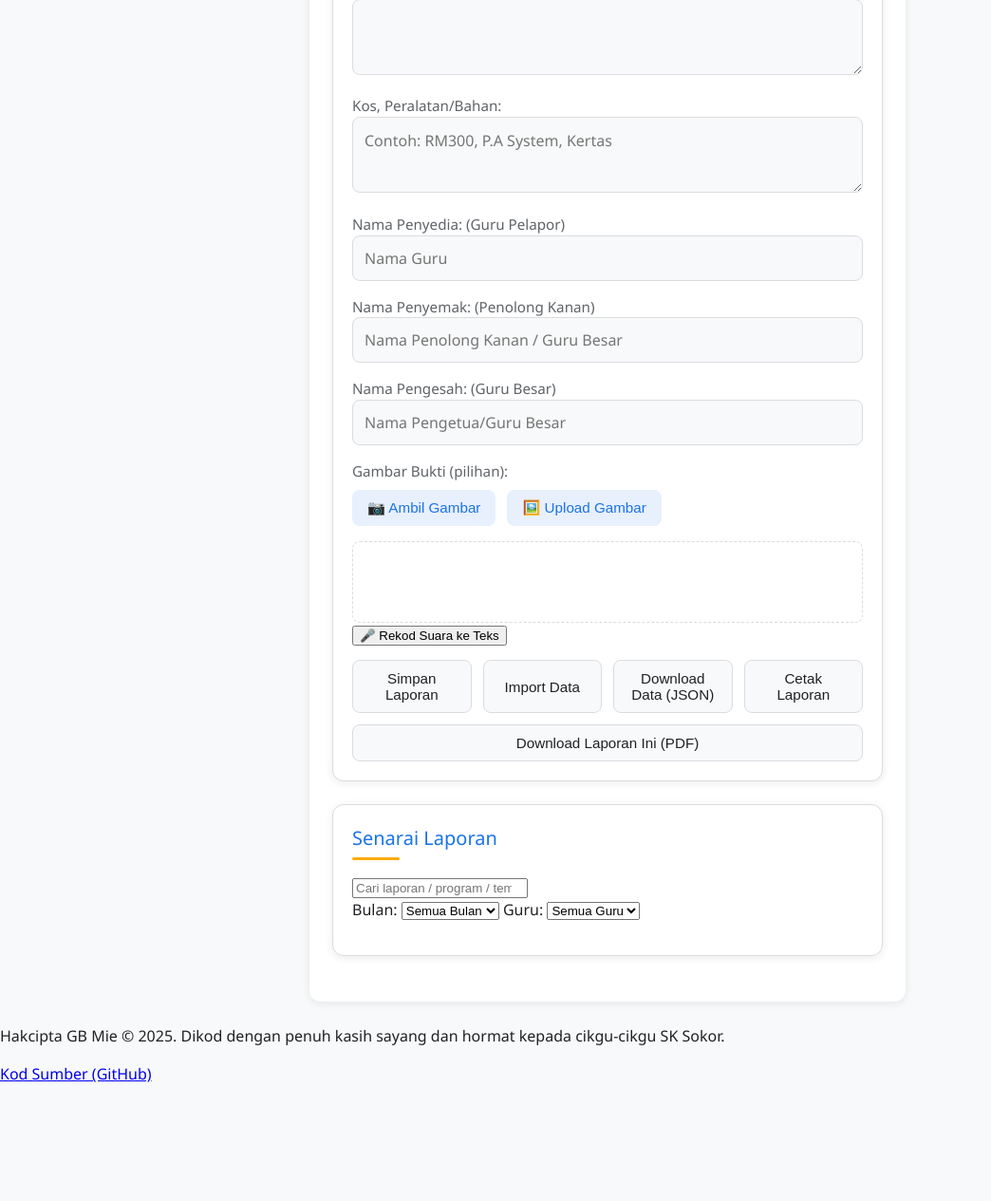
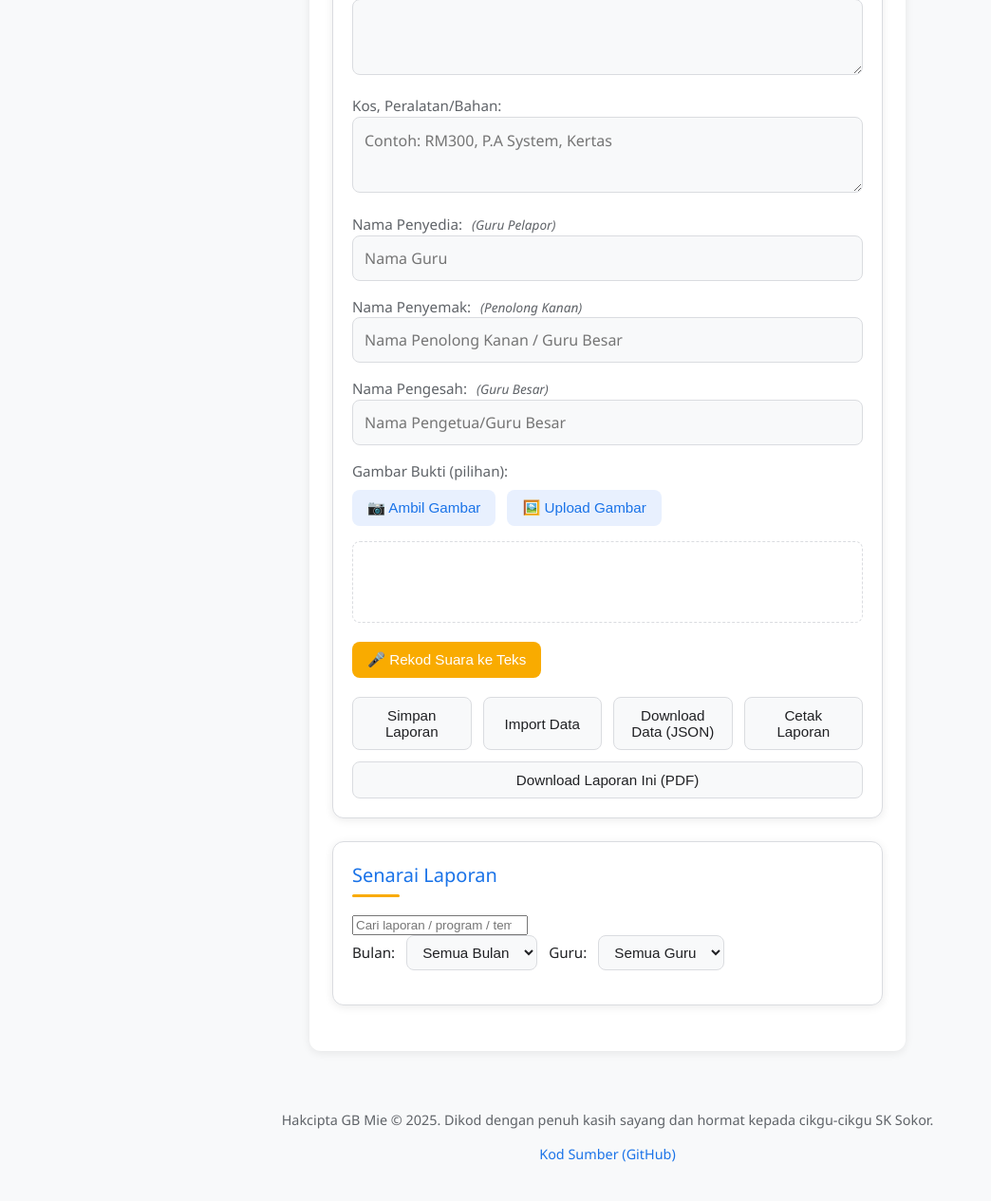
Before and after one commit to farimi2025/myopr, a PHP site: page / in a window 1280 px wide. Shown: the part 1651-2916 px from the top of the page at 95% size, without its empty margins (0-1044 px from the left). Before the commit the page ends 2791 px from the top, so only its background shows below. Run offline with PHP 8.4, Linux system fonts and the light colour scheme.

Commit message:
Update style.css

```diff
--- a/style.css
+++ b/style.css
@@ -64,6 +64,15 @@
   max-width: 90%;
 }
 
+/* Nota kecil */
+.nota {
+  font-size: 0.85rem;
+  font-style: italic;
+  color: var(--text-light);
+  margin-left: 6px;
+  font-weight: normal;
+}
+
 /* Butang Dark Mode */
 #darkModeBtn {
   background: var(--primary-light);
@@ -135,9 +145,18 @@
   position: relative;
 }
 
-form input[type='text'],
-form input[type='date'],
-form input[type='datetime-local'],
+form label > span {
+  display: inline-block;
+  margin-left: 6px;
+  font-style: italic;
+  font-weight: 400;
+  font-size: 0.9rem;
+  color: var(--text-light);
+}
+
+form input[type="text"],
+form input[type="date"],
+form input[type="datetime-local"],
 form textarea {
   width: 100%;
   padding: 12px;
@@ -161,6 +180,39 @@
   min-height: 80px;
   resize: vertical;
   line-height: 1.5;
+}
+
+/* Input Khas */
+.input-suara {
+  display: flex;
+  align-items: center;
+  margin: 20px 0;
+}
+
+#rekodSuaraBtn {
+  background: var(--secondary);
+  color: #fff;
+  border: none;
+  border-radius: 8px;
+  padding: 10px 16px;
+  font-size: 0.95rem;
+  font-weight: 500;
+  cursor: pointer;
+  display: inline-flex;
+  align-items: center;
+  gap: 8px;
+  transition: all 0.2s ease;
+}
+
+#rekodSuaraBtn:hover {
+  background: #e69100;
+}
+
+.rekod-status {
+  font-size: 0.9rem;
+  color: var(--text-light);
+  margin-left: 12px;
+  font-style: italic;
 }
 
 /* Grup Gambar */
@@ -281,30 +364,91 @@
 }
 
 .opr-item .opr-tajuk {
-  font-weight: 500;
+  font-weight: 600;
   color: var(--primary);
   margin: 8px 0;
   font-size: 1.1rem;
+  cursor: pointer;
 }
 
-.opr-item .opr-ringkasan {
-  color: var(--text);
-  margin: 8px 0;
-  white-space: pre-line;
-  font-size: 0.95rem;
+.opr-item .opr-btn-group {
+  margin-top: 10px;
+  display: flex;
+  gap: 12px;
 }
 
-.opr-item img {
-  max-width: 100%;
-  margin: 12px 0;
+.opr-item .opr-btn-group button {
+  padding: 6px 14px;
+  font-size: 0.9rem;
+  border-radius: 6px;
+  border: none;
+  cursor: pointer;
+  font-weight: 600;
+  transition: background-color 0.2s ease;
+}
+
+.opr-item .opr-btn-group button:hover {
+  opacity: 0.85;
+}
+
+.opr-btn-group button:nth-child(1) {
+  background-color: var(--primary);
+  color: white;
+}
+
+.opr-btn-group button:nth-child(2) {
+  background-color: var(--secondary);
+  color: white;
+}
+
+.opr-btn-group button:nth-child(3) {
+  background-color: var(--danger);
+  color: white;
+}
+
+/* Filter Row */
+.filter-row {
+  display: flex;
+  gap: 12px;
+  align-items: center;
+  margin-bottom: 16px;
+  flex-wrap: wrap;
+}
+
+.filter-row label {
+  font-weight: 500;
+  color: var(--text);
+  font-size: 0.95rem;
+  white-space: nowrap;
+}
+
+.filter-row select {
+  padding: 8px 12px;
   border-radius: 8px;
   border: 1px solid var(--border);
+  background: var(--bg);
+  color: var(--text);
+  font-size: 0.95rem;
+  min-width: 120px;
 }
 
-.opr-item .opr-guru {
+/* Footer */
+footer {
+  text-align: center;
+  padding: 24px 6px;
+  color: var(--text-light);
   font-size: 0.9rem;
-  color: var(--text-light);
-  margin-top: 12px;
+}
+
+footer a {
+  color: var(--primary);
+  text-decoration: none;
+  font-weight: 500;
+  transition: all 0.2s ease;
+}
+
+footer a:hover {
+  text-decoration: underline;
 }
 
 /* Responsive */
```
Also changed, not shown: other parts of style.css (+133 -19 lines).
